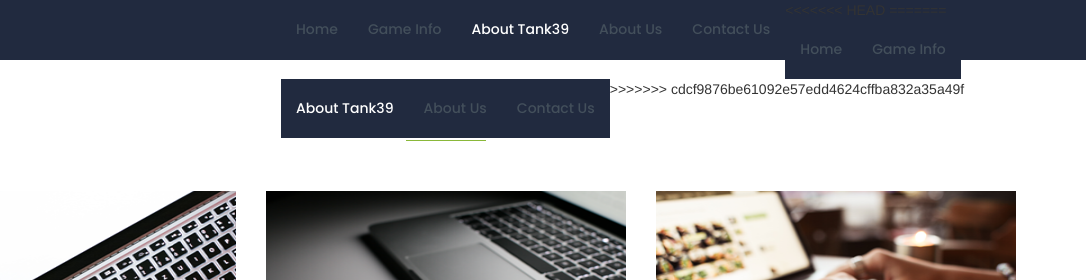
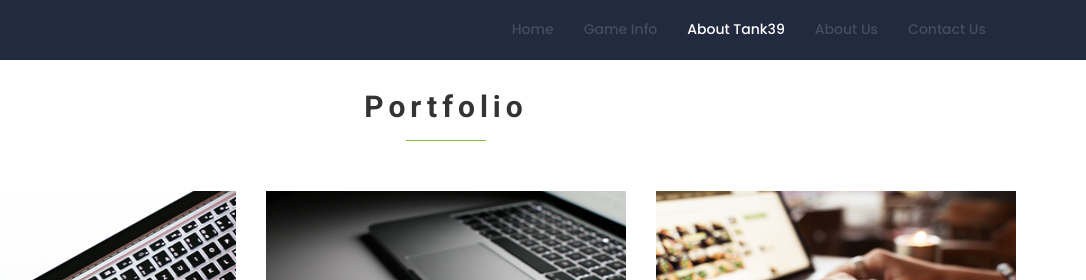
Before and after one commit to hansana/tank39, a plain HTML site: page clientinfo.html in a window 1280 px wide. Shown: the top 280 px of the page, 194-1280 px from the left. Drawn offline with nearby package versions, Linux system fonts and the light colour scheme; some packages are replaced by stand-ins of ours.

Commit message:
no message

```diff
--- a/clientinfo.html
+++ b/clientinfo.html
@@ -36,19 +36,11 @@
 			<div class="col-md-8">
 				<nav class="collapse navbar-collapse" id="myNavbar" role="navigation">
 					<ul class="nav navbar-nav navbar-right menu">
-<<<<<<< HEAD
 						<li><a href="index.html" class="page-scroll">Home</a></li>
 							<li><a href="info.html" class="page-scroll">Game Info</a></li>
 							<li><a href="clientinfo.html" class="page-scroll active">About Tank39</a></li>
                             <li><a href="aboutus.html" class="page-scroll">About Us</a></li>
 							<li><a href="contactus.html" class="page-scroll">Contact Us</a></li>
-=======
-						<li><a href="http://hansana.github.io/tank39" class="page-scroll">Home</a></li>
-						<li><a href="info.html" class="page-scroll">Game Info</a></li>
-						<li><a href="clientinfo.html" class="page-scroll active">About Tank39</a></li>
-                            			<li><a href="aboutus.html" class="page-scroll">About Us</a></li>
-						<li><a href="contactus.html" class="page-scroll">Contact Us</a></li>
->>>>>>> cdcf9876be61092e57edd4624cffba832a35a49f
 					</ul>
 				</nav>
 			</div>
```
